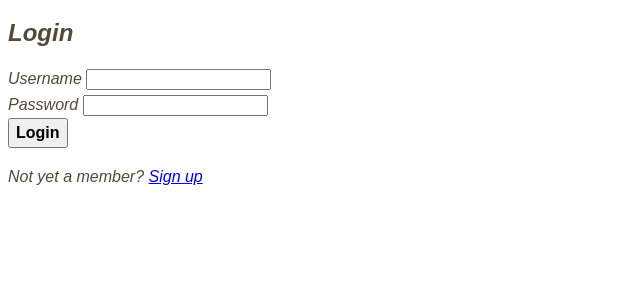
After one commit to InziliaZiganshina/HealthyMeal, a PHP site: page /login.php in a window 1280 px wide. The commit adds this page. Shown: the top 300 px of the page, without its empty margins (0-640 px from the left). Run offline with PHP 8.4, Linux system fonts and the light colour scheme.

```diff
--- /dev/null
+++ b/errors.php
@@ -0,0 +1,7 @@
+<?php  if (count($errors) > 0) : ?>
+  <div class="error">
+  	<?php foreach ($errors as $error) : ?>
+  	  <p><?php echo $error ?></p>
+  	<?php endforeach ?>
+  </div>
+<?php  endif ?>
--- /dev/null
+++ b/login.php
@@ -0,0 +1,30 @@
+<?php include('server.php') ?>
+<!DOCTYPE html>
+<html>
+<head>
+  <title>Registration system PHP and MySQL</title>
+  <link rel="stylesheet" type="text/css" href="style.css">
+</head>
+<body>
+  <div class="header">
+  	<h2>Login</h2>
+  </div>
+
+  <form method="post" action="login.php">
+  	<?php include('errors.php'); ?>
+  	<div class="input-group">
+  		<label>Username</label>
+  		<input type="text" name="username" >
+  	</div>
+  	<div class="input-group">
+  		<label>Password</label>
+  		<input type="password" name="password">
+  	</div>
+  	<div class="input-group">
+  		<button type="submit" class="btn" name="login_user">Login</button>
+  	</div>
+  	<p>
+  		Not yet a member? <a href="register.php">Sign up</a>
+  	</p>
+  </form>
+</body>
--- /dev/null
+++ b/server.php
@@ -0,0 +1,88 @@
+<?php
+session_start();
+
+// initializing variables
+$username = "";
+$email    = "";
+$errors = array();
+
+// connect to the database
+$db = mysqli_connect('localhost', 'root', '', 'registration');
+
+// REGISTER USER
+if (isset($_POST['reg_user'])) {
+  // receive all input values from the form
+  $username = mysqli_real_escape_string($db, $_POST['username']);
+  $email = mysqli_real_escape_string($db, $_POST['email']);
+  $password_1 = mysqli_real_escape_string($db, $_POST['password_1']);
+  $password_2 = mysqli_real_escape_string($db, $_POST['password_2']);
+
+  // form validation: ensure that the form is correctly filled ...
+  // by adding (array_push()) corresponding error unto $errors array
+  if (empty($username)) { array_push($errors, "Username is required"); }
+  if (empty($email)) { array_push($errors, "Email is required"); }
+  if (empty($password_1)) { array_push($errors, "Password is required"); }
+  if ($password_1 != $password_2) {
+	array_push($errors, "The two passwords do not match");
+  }
+
+  // first check the database to make sure
+  // a user does not already exist with the same username and/or email
+  $user_check_query = "SELECT * FROM users WHERE username='$username' OR email='$email' LIMIT 1";
+  $result = mysqli_query($db, $user_check_query);
+  $user = mysqli_fetch_assoc($result);
+
+  if ($user) { // if user exists
+    if ($user['username'] === $username) {
+      array_push($errors, "Username already exists");
+    }
+
+    if ($user['email'] === $email) {
+      array_push($errors, "email already exists");
+    }
+  }
+
+  // Finally, register user if there are no errors in the form
+  if (count($errors) == 0) {
+  	$password = md5($password_1);//encrypt the password before saving in the database
+
+  	$query = "INSERT INTO users (username, email, password)
+  			  VALUES('$username', '$email', '$password')";
+  	mysqli_query($db, $query);
+  	$_SESSION['username'] = $username;
+  	$_SESSION['success'] = "You are now logged in";
+  	header('location: index.php');
+  }
+}
+
+// ...
+
+// ...
+
+// LOGIN USER
+if (isset($_POST['login_user'])) {
+    $username = mysqli_real_escape_string($db, $_POST['username']);
+    $password = mysqli_real_escape_string($db, $_POST['password']);
+
+    if (empty($username)) {
+        array_push($errors, "Username is required");
+    }
+    if (empty($password)) {
+        array_push($errors, "Password is required");
+    }
+
+    if (count($errors) == 0) {
+        $password = md5($password);
+        $query = "SELECT * FROM users WHERE username='$username' AND password='$password'";
+        $results = mysqli_query($db, $query);
+        if (mysqli_num_rows($results) == 1) {
+          $_SESSION['username'] = $username;
+          $_SESSION['success'] = "You are now logged in";
+          header('location: index.php');
+        }else {
+            array_push($errors, "Wrong username/password combination");
+        }
+    }
+  }
+
+  ?>
```
Also changed, not shown: index.php (added, +46 -0 lines), register.php (renamed from registration.html, +32 -10 lines).
